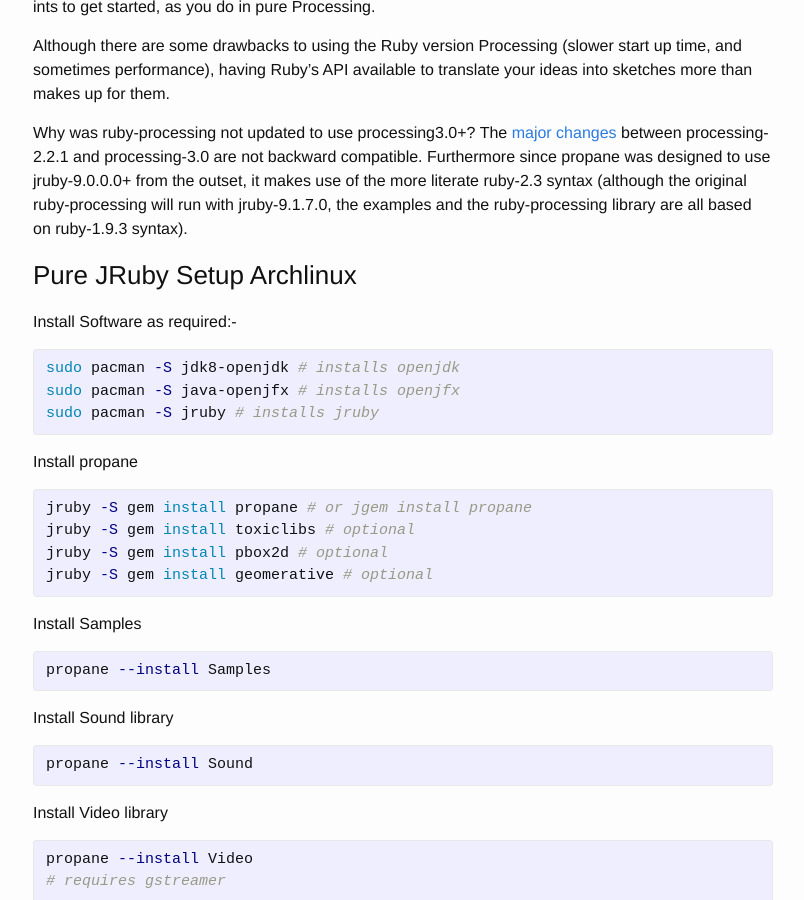
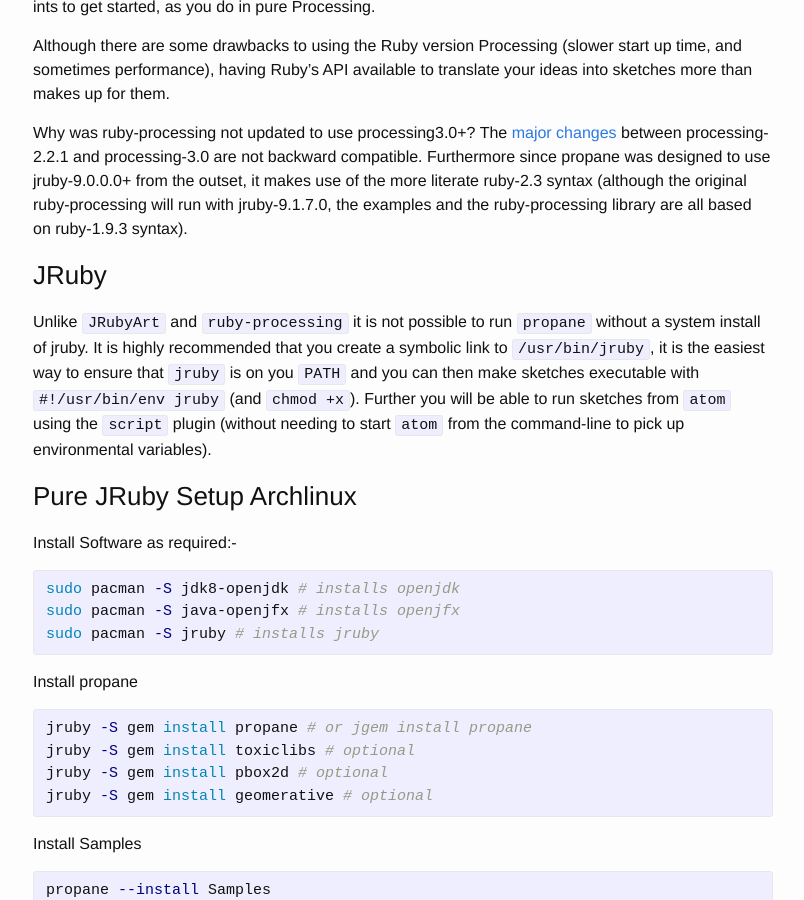
Before and after one commit to ruby-processing/propane, a Jekyll site: the page built from _posts/2015-11-21-getting_started.md, in a window 1280 px wide and 900 px high, scrolled down 1178 px. Shown: the whole window, without its empty margins (237-1041 px from the left). Built offline with Jekyll 4.4.1, drawn with Linux system fonts in a browser that asks for light colours.

Commit message:
symbolic link for jruby

```diff
--- a/_posts/2015-11-21-getting_started.md
+++ b/_posts/2015-11-21-getting_started.md
@@ -32,6 +32,10 @@
 Although there are some drawbacks to using the Ruby version Processing (slower start up time, and sometimes performance), having Ruby's API available to translate your ideas into sketches more than makes up for them.
 
 Why was ruby-processing not updated to use processing3.0+? The [major changes][changes] between processing-2.2.1 and processing-3.0 are not backward compatible. Furthermore since propane was designed to use jruby-9.0.0.0+ from the outset, it makes use of the more literate ruby-2.3 syntax (although the original ruby-processing will run with jruby-9.1.7.0, the examples and the ruby-processing library are all based on ruby-1.9.3 syntax).
+
+### JRuby
+
+Unlike `JRubyArt` and `ruby-processing` it is not possible to run `propane` without a system install of jruby. It is highly recommended that you create a symbolic link to `/usr/bin/jruby`, it is the easiest way to ensure that `jruby` is on you `PATH` and you can then make sketches executable with `#!/usr/bin/env jruby` (and `chmod +x`). Further you will be able to run sketches from `atom` using the `script` plugin (without needing to start `atom` from the command-line to pick up environmental variables).
 
 ### Pure JRuby Setup Archlinux ###
 
```
Also changed, not shown: _posts/2015-11-21-getting.md (+1 -1 lines).
